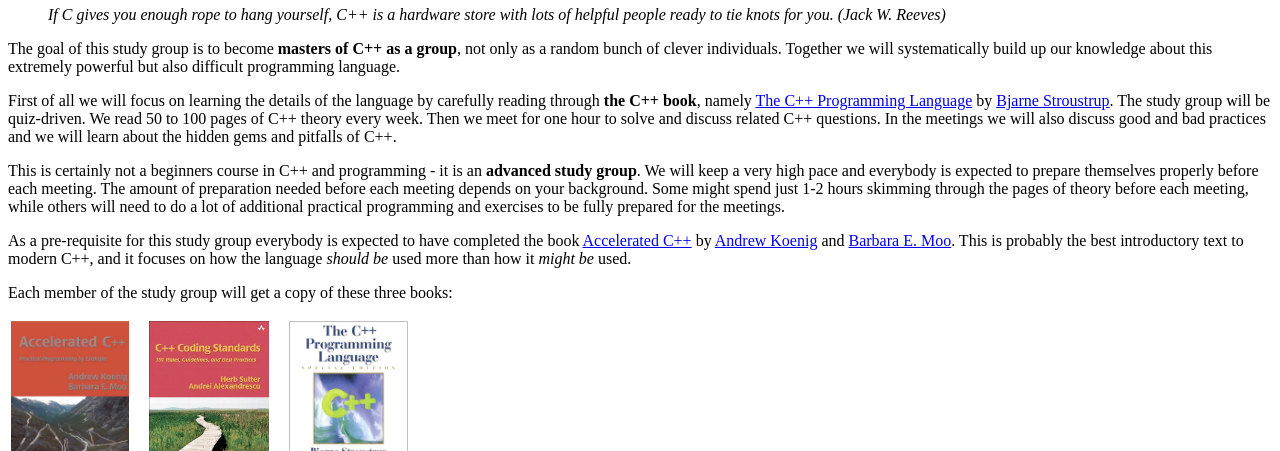
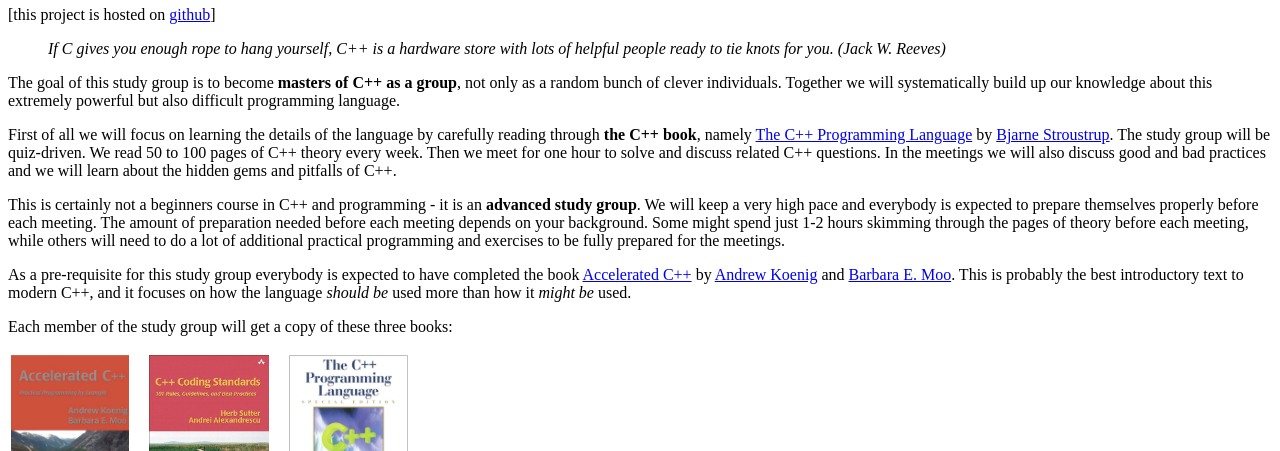
Before and after one commit to olvemaudal/cppsg, a plain HTML site: page index.html in a window 1280 px wide. Shown: the part 60-511 px from the top of the page. Drawn offline with Linux system fonts and the light colour scheme.

Commit message:
add link to github

```diff
--- a/index.html
+++ b/index.html
@@ -9,6 +9,10 @@ Study group for C++ - from Journeyman to Master
 <h1>
 Study group for C++ - from Journeyman to Master<br>
 </h1>
+
+[this project is hosted on <a href="http://github.com/olvemaudal/cppsg">github</a>]
+
+<br>
 
 <ul>
 <i>
```
